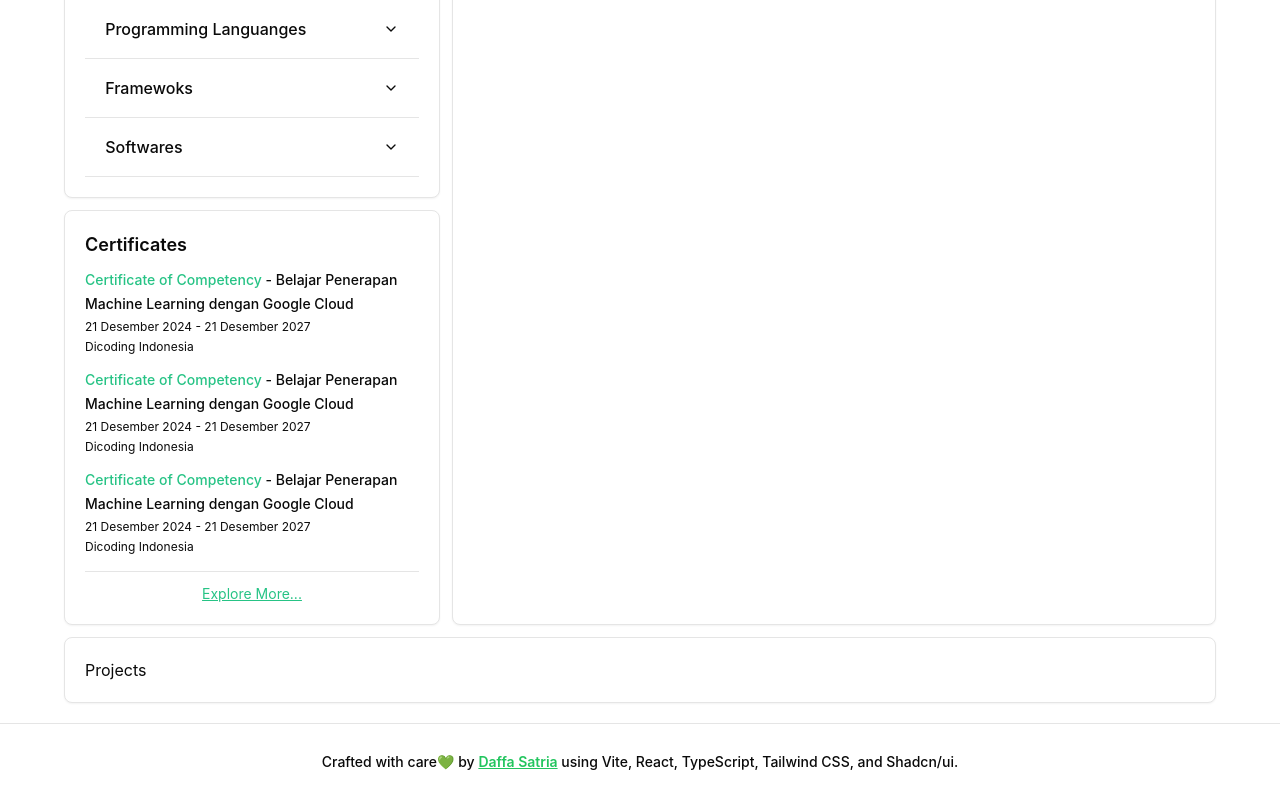
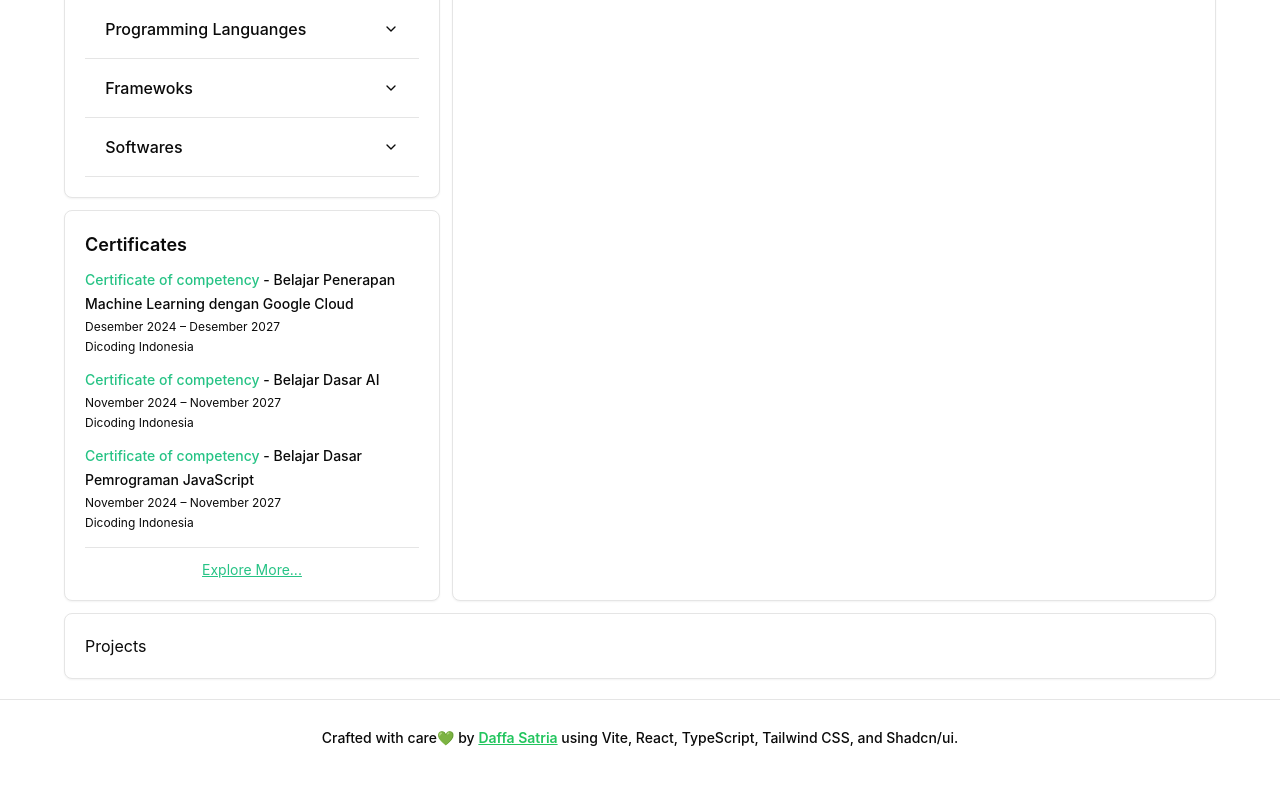
Before and after one commit to daffasatrianegara/personal-website, a React (Vite) app: page / in a window 1280 px wide. Shown: the part 917-1717 px from the top of the page. After the commit the page ends 1693 px from the top, so only its background shows below. Built offline with nearby package versions, Linux system fonts and the light colour scheme.

Commit message:
feat: make certificates data dynamic

```diff
--- a/src/components/content/certificates.tsx
+++ b/src/components/content/certificates.tsx
@@ -1,46 +1,31 @@
 import { Card } from "../ui/card";
+import CertificatesData from "@/contents/certificates/index.json";
 
 const CertificatesContent = () => {
+  const contentData = CertificatesData.certificates.slice(0, 3);
+
   return (
     <Card className="p-5">
       <p className="text-base md:text-lg font-semibold">Certificates</p>
       <div className="w-full flex flex-col gap-2 mt-2">
-        <div>
+        {contentData.map((data, index) => (
+          <div key={index}>
             <a
               className="text-sm hover:underline font-medium"
-            href="https://www.dicoding.com/certificates/2VX347GNNZYQ"
+              href={data.url}
               target="_blank"
             >
-            <span className="text-emerald">Certificate of {"Competency"}</span>{" "}
-            - Belajar Penerapan Machine Learning dengan Google Cloud
+              <span className="text-emerald">Certificate of {data.status}</span>{" "}
+              - {data.title}
             </a>
-          <p className="text-xs my-1">21 Desember 2024 - 21 Desember 2027</p>
-          <p className="text-xs my-1">Dicoding Indonesia</p>
+            <p className="text-xs my-1">
+              {data.end_date === ""
+                ? `${data.published_date}`
+                : `${data.published_date} – ${data.end_date}`}
+            </p>
+            <p className="text-xs my-1">{data.company_name}</p>
           </div>
-        <div>
-          <a
-            className="text-sm hover:underline font-medium"
-            href="https://www.dicoding.com/certificates/2VX347GNNZYQ"
-            target="_blank"
-          >
-            <span className="text-emerald">Certificate of {"Competency"}</span>{" "}
-            - Belajar Penerapan Machine Learning dengan Google Cloud
-          </a>
-          <p className="text-xs my-1">21 Desember 2024 - 21 Desember 2027</p>
-          <p className="text-xs my-1">Dicoding Indonesia</p>
-        </div>
-        <div>
-          <a
-            className="text-sm hover:underline font-medium"
-            href="https://www.dicoding.com/certificates/2VX347GNNZYQ"
-            target="_blank"
-          >
-            <span className="text-emerald">Certificate of {"Competency"}</span>{" "}
-            - Belajar Penerapan Machine Learning dengan Google Cloud
-          </a>
-          <p className="text-xs my-1">21 Desember 2024 - 21 Desember 2027</p>
-          <p className="text-xs my-1">Dicoding Indonesia</p>
-        </div>
+        ))}
         <div className="w-full border-b my-1"></div>
         <div className="flex justify-center">
           <a
--- /dev/null
+++ b/src/contents/certificates/index.json
@@ -0,0 +1,100 @@
+{
+  "certificates": [
+    {
+      "status": "competency",
+      "title": "Belajar Penerapan Machine Learning dengan Google Cloud",
+      "company_name": "Dicoding Indonesia",
+      "url": "https://www.dicoding.com/certificates/2VX347GNNZYQ",
+      "published_date": "Desember 2024",
+      "end_date": "Desember 2027"
+    },
+    {
+      "status": "competency",
+      "title": "Belajar Dasar AI",
+      "company_name": "Dicoding Indonesia",
+      "url": "https://www.dicoding.com/certificates/81P24MV0NZOY",
+      "published_date": "November 2024",
+      "end_date": "November 2027"
+    },
+    {
+      "status": "competency",
+      "title": "Belajar Dasar Pemrograman JavaScript",
+      "company_name": "Dicoding Indonesia",
+      "url": "https://www.dicoding.com/certificates/MRZMY64OLZYQ",
+      "published_date": "November 2024",
+      "end_date": "November 2027"
+    },
+    {
+      "status": "competency",
+      "title": "Belajar Membuat Aplikasi Back-End untuk Pemula dengan Google Cloud",
+      "company_name": "Dicoding Indonesia",
+      "url": "https://www.dicoding.com/certificates/07Z647ORWPQR",
+      "published_date": "November 2024",
+      "end_date": "November 2027"
+    },
+    {
+      "status": "competency",
+      "title": "Menjadi Google Cloud Engineer",
+      "company_name": "Dicoding Indonesia",
+      "url": "https://www.dicoding.com/certificates/N9ZOYLR5RPG5",
+      "published_date": "November 2024",
+      "end_date": "November 2027"
+    },
+    {
+      "status": "competency",
+      "title": "Belajar Dasar Pemrograman Web",
+      "company_name": "Dicoding Indonesia",
+      "url": "https://www.dicoding.com/certificates/98XW5LKJJPM3",
+      "published_date": "Oktober 2024",
+      "end_date": "Oktober 2027"
+    },
+    {
+      "status": "competency",
+      "title": "Belajar Dasar Git dengan GitHub",
+      "company_name": "Dicoding Indonesia",
+      "url": "https://www.dicoding.com/certificates/2VX34WL8VZYQ",
+      "published_date": "September 2024",
+      "end_date": "September 2027"
+    },
+    {
+      "status": "competency",
+      "title": "Memulai Dasar Pemrograman untuk Menjadi Pengembang Software",
+      "company_name": "Dicoding Indonesia",
+      "url": "https://www.dicoding.com/certificates/07Z64KDYYPQR",
+      "published_date": "September 2024",
+      "end_date": "September 2027"
+    },
+    {
+      "status": "competency",
+      "title": "Pengenalan ke Logika Pemrograman (Programming Logic 101)",
+      "company_name": "Dicoding Indonesia",
+      "url": "https://www.dicoding.com/certificates/N9ZOY3L88PG5",
+      "published_date": "September 2024",
+      "end_date": "September 2027"
+    },
+    {
+      "status": "completion",
+      "title": "AFEKSI.IDN Frontend Web Developer Internship Program",
+      "company_name": "AFEKSI.IDN",
+      "url": "https://drive.google.com/file/d/1_kETwWKYeZfKr1B0a-SGU48tVWUlcw47/view",
+      "published_date": "September 2024",
+      "end_date": ""
+    },
+    {
+      "status": "competency",
+      "title": "BTPN Syariah Fullstack Developer Project Based Internship Program",
+      "company_name": "BTPN Syariah",
+      "url": "https://drive.google.com/file/d/1n7cpvcQAETSLao_aqSFG53KC2PGaE89u/view",
+      "published_date": "Januari 2024",
+      "end_date": ""
+    },
+    {
+      "status": "completion",
+      "title": "Rakamin Academy Fullstack Web Developer Intensive Bootcamp",
+      "company_name": "Rakamin Academy",
+      "url": "https://drive.google.com/file/d/1ypwZmV2f9C-q3X-4vUJJtNh8N-glUjOc/view",
+      "published_date": "Januari 2024",
+      "end_date": ""
+    }
+  ]
+}
```
Also changed, not shown: src/contents/certificates/1.md (deleted), src/contents/certificates/2.md (deleted), src/contents/certificates/3.md (deleted), src/contents/certificates/conf.json (deleted). Lines whose indentation alone changed are shown as unchanged.
